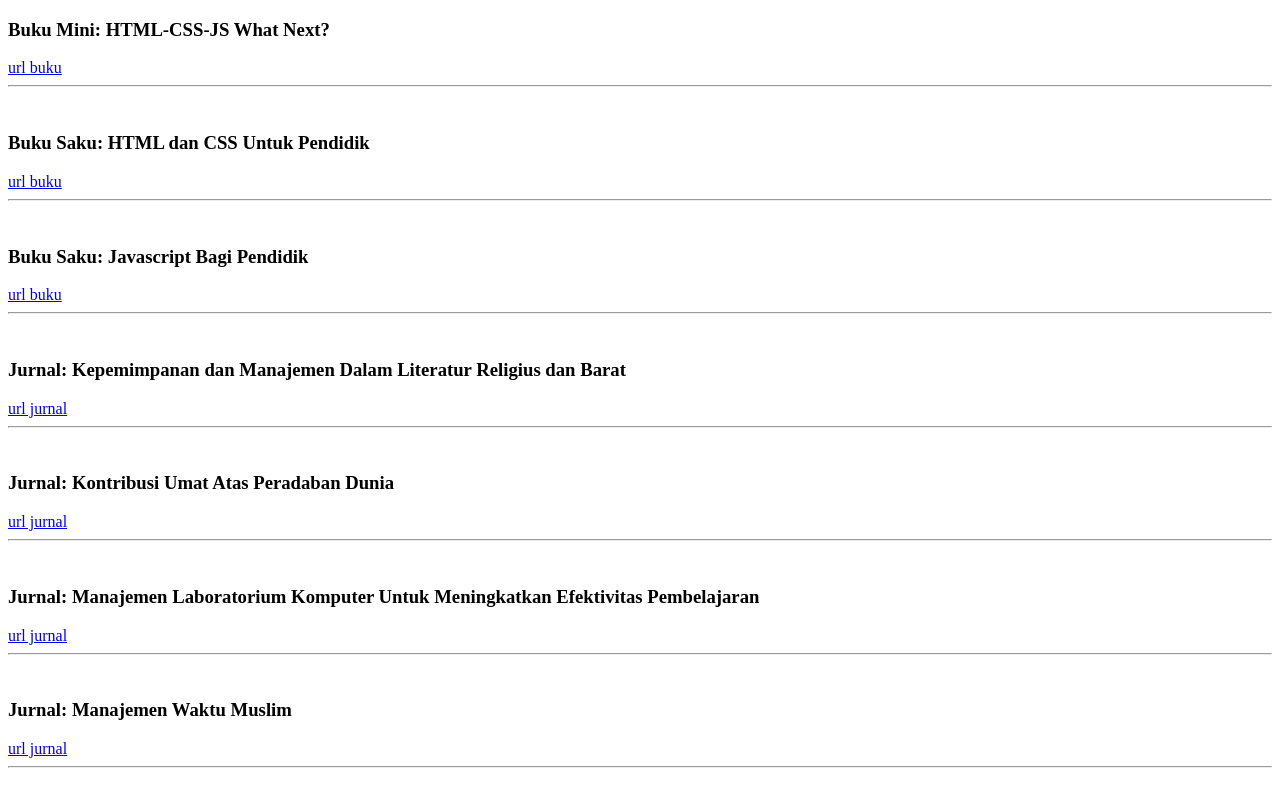
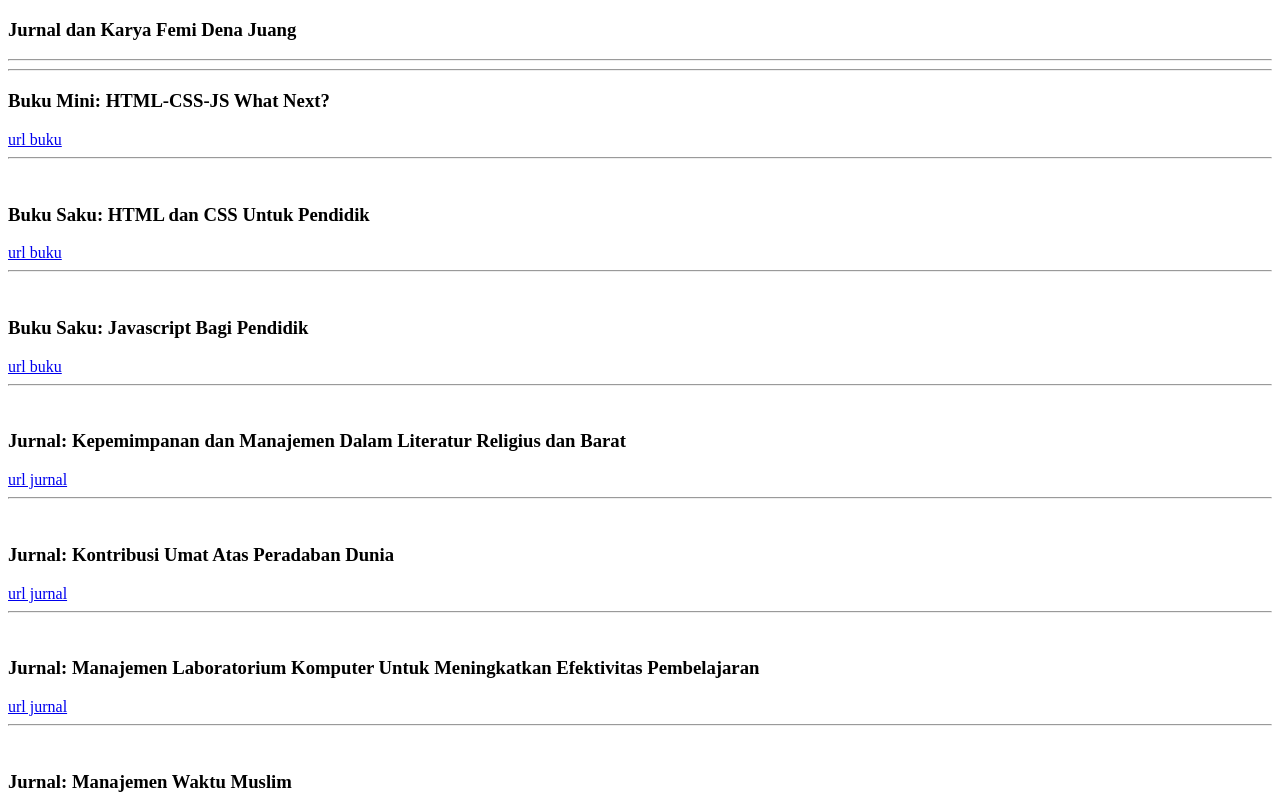
Before and after one commit to femijuang/Jurnal-Karya-Femi-Dena-Juang, a plain HTML site: page index.html in a window 1280 px wide. Shown: the top 800 px of the page. Drawn offline with Linux system fonts and the light colour scheme.

Commit message:
Update index.html

```diff
--- a/index.html
+++ b/index.html
@@ -28,6 +28,10 @@ img {
 
 
 <body>
+<h3>Jurnal dan Karya Femi Dena Juang</h3>
+<hr/>
+<hr/>
+
 
 <h3/>Buku Mini: HTML-CSS-JS What Next?</h3>
 <a href="https://github.com/femijuang/html-css-js-what-next/blob/main/HTML-CSS-
```
